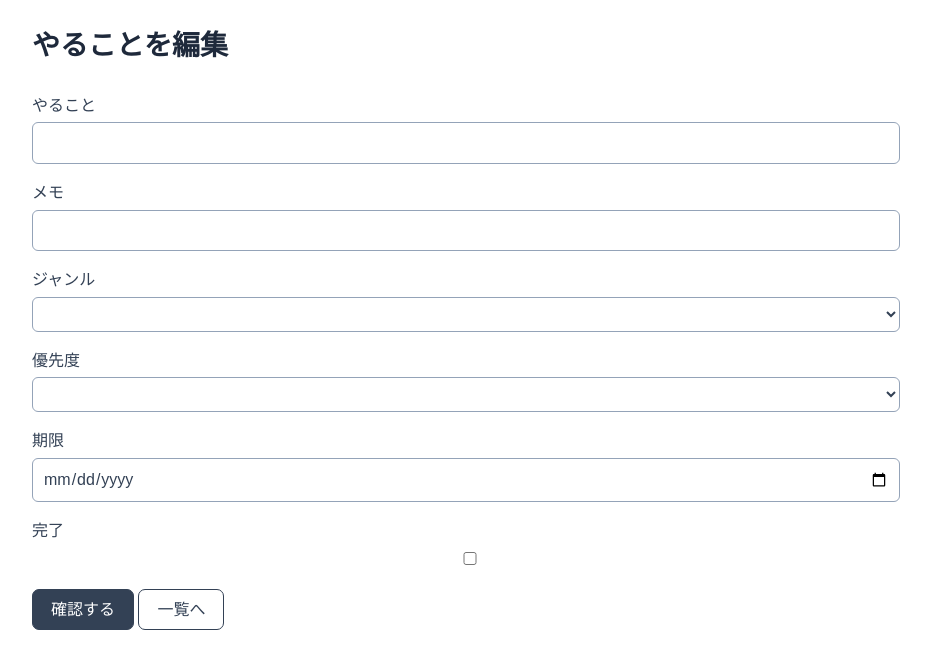
After one commit to aoi3339/fw-todo, a Spring app: template src/main/resources/templates/edit.html in a window 1280 px wide. The commit adds this page. Shown: the top 669 px of the page, without its empty margins (174-1105 px from the left). Run offline with Thymeleaf, Linux system fonts and the light colour scheme; the template is opened without the code that fills it, so the values that code supplies are empty.

Commit message:
ToDo編集画面と確認画面を追加

```diff
--- a/src/main/java/com/example/todoapp/TodoMapper.java
+++ b/src/main/java/com/example/todoapp/TodoMapper.java
@@ -9,5 +9,7 @@ public interface TodoMapper {
 
     List<Todo> findAll();
 
+    Todo findById(Long id);
+
     void insert(Todo todo);
 }
--- a/src/main/resources/mapper/TodoMapper.xml
+++ b/src/main/resources/mapper/TodoMapper.xml
@@ -9,6 +9,12 @@
         ORDER BY due_date ASC
     </select>
 
+    <select id="findById" resultType="com.example.todoapp.Todo">
+        SELECT id, title, detail, category, priority, due_date, completed, created_at, updated_at
+        FROM todos
+        WHERE id = #{id}
+    </select>
+
     <insert id="insert" parameterType="com.example.todoapp.Todo">
         INSERT INTO todos (title, detail, category, priority, due_date)
         VALUES (#{title}, #{detail}, #{category}, #{priority}, #{dueDate})
--- /dev/null
+++ b/src/main/resources/templates/edit.html
@@ -0,0 +1,61 @@
+<!DOCTYPE html>
+<html lang="ja" xmlns:th="http://www.thymeleaf.org">
+<head>
+    <meta charset="UTF-8">
+    <meta name="viewport" content="width=device-width, initial-scale=1.0">
+    <title>やることを編集</title>
+    <link rel="stylesheet" href="/css/style.css">
+</head>
+<body>
+    <div class="container">
+        <h1 class="page-title">やることを編集</h1>
+
+        <form th:action="@{/todos/{id}/confirm(id=${id})}" th:object="${todo}" method="post">
+            <div class="form-row">
+                <label class="form-label" for="title">やること</label>
+                <input class="form-input" type="text" id="title" th:field="*{title}">
+            </div>
+
+            <div class="form-row">
+                <label class="form-label" for="detail">メモ</label>
+                <input class="form-input" type="text" id="detail" th:field="*{detail}">
+            </div>
+
+            <div class="form-row">
+                <label class="form-label" for="category">ジャンル</label>
+                <select class="form-input" id="category" th:field="*{category}">
+                    <option value=""></option>
+                    <option value="デザイン">デザイン</option>
+                    <option value="マーケティング">マーケティング</option>
+                    <option value="プログラミング">プログラミング</option>
+                    <option value="資格">資格</option>
+                    <option value="就職活動">就職活動</option>
+                </select>
+            </div>
+
+            <div class="form-row">
+                <label class="form-label" for="priority">優先度</label>
+                <select class="form-input" id="priority" th:field="*{priority}">
+                    <option value=""></option>
+                    <option value="1">高</option>
+                    <option value="2">中</option>
+                    <option value="3">低</option>
+                </select>
+            </div>
+
+            <div class="form-row">
+                <label class="form-label" for="dueDate">期限</label>
+                <input class="form-input" type="date" id="dueDate" th:field="*{dueDate}">
+            </div>
+
+            <div class="form-row">
+                <label class="form-label" for="completed">完了</label>
+                <input class="form-input" type="checkbox" id="completed" th:field="*{completed}">
+            </div>
+
+            <button class="btn" type="submit">確認する</button>
+            <a class="btn sub" th:href="@{/todos}">一覧へ</a>
+        </form>
+    </div>
+</body>
+</html>
--- a/src/main/resources/templates/todos.html
+++ b/src/main/resources/templates/todos.html
@@ -24,6 +24,7 @@
                     <th>優先度</th>
                     <th>期限</th>
                     <th>状態</th>
+                    <th>操作</th>
                 </tr>
             </thead>
             <tbody>
@@ -33,6 +34,7 @@
                     <td th:text="${todo.priority == 1 ? '高' : (todo.priority == 2 ? '中' : '低')}">優先度</td>
                     <td th:text="${todo.dueDate}">期限</td>
                     <td th:text="${todo.completed ? '完了' : '未完了'}">状態</td>
+                    <td><a class="link" th:href="@{/todos/{id}/edit(id=${todo.id})}">編集</a></td>
                 </tr>
             </tbody>
         </table>
```
Also changed, not shown: src/main/java/com/example/todoapp/HomeController.java (+25 -0 lines), src/main/resources/templates/edit-confirm.html (added, +45 -0 lines).
